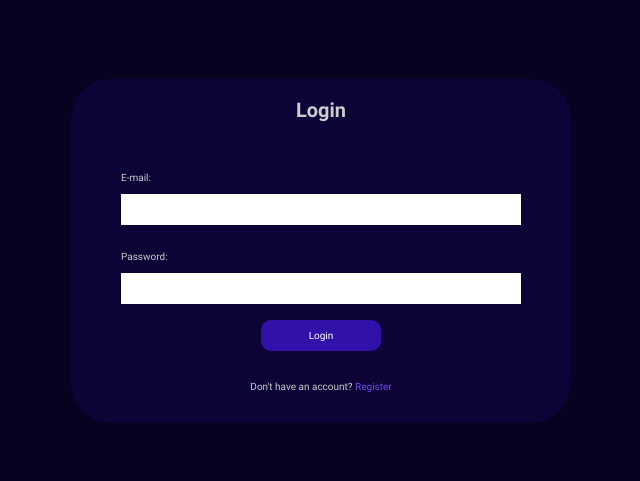
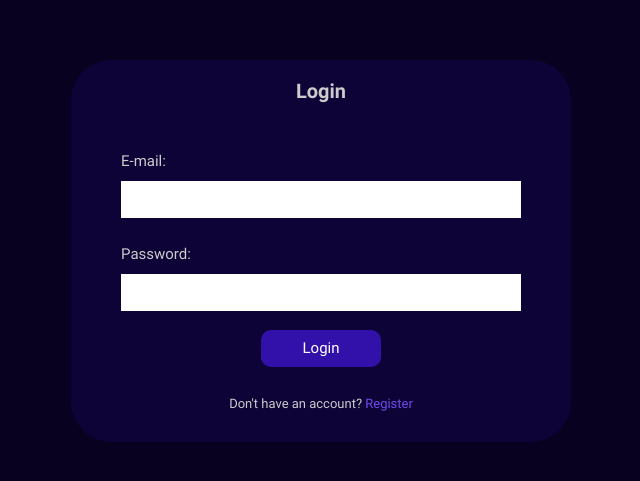
Before and after one commit to aspectum/monke-frontend, a React (Create React App) app: page /login in a window 1280 px wide. Shown: the part 149-630 px from the top of the page, without its empty margins (319-959 px from the left). Built offline with nearby package versions, Linux system fonts and the light colour scheme; no server answers.

Commit message:
Adjusted AcessControl font-size

```diff
--- a/src/containers/AccessControl/AccessControl.tsx
+++ b/src/containers/AccessControl/AccessControl.tsx
@@ -16,22 +16,19 @@ const AccessControlWrapper = styled.div`
 `;
 
 const AccessControlTitle = styled.div`
-    font-size: 20px;
+    font-size: 2rem;
     font-weight: 800;
     margin: 20px;
 `;
 
 const AccessControlRedirectText = styled.div`
+    font-size: 1.3rem;
     margin: 10px auto 30px;
-
-    // Using react-router-dom <Link>, that renders an anchor tag
-    a {
-        text-decoration: none;
-    }
 `;
 
 const FormWrapper = styled.div`
     width: 100%;
+    font-size: 1.5rem;
 `;
 
 interface Props {
--- a/src/pages/Login/Login.tsx
+++ b/src/pages/Login/Login.tsx
@@ -15,7 +15,6 @@ import { color1 } from '../../styles/colors';
 
 const GridForm = styled(GridWrapper)`
     margin: 20px auto;
-    font-size: 1rem;
 
     label {
         align-self: center;
--- a/src/pages/Register/Register.tsx
+++ b/src/pages/Register/Register.tsx
@@ -21,7 +21,6 @@ import {
 
 const GridForm = styled(GridWrapper)`
     margin: 20px auto;
-    font-size: 1rem;
 
     label {
         align-self: center;
```
